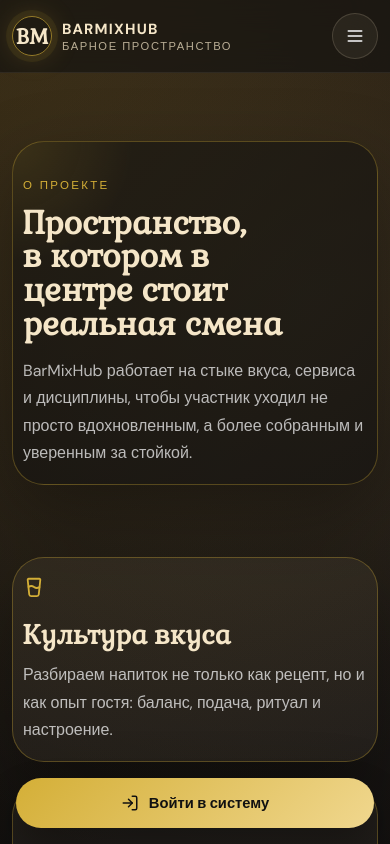
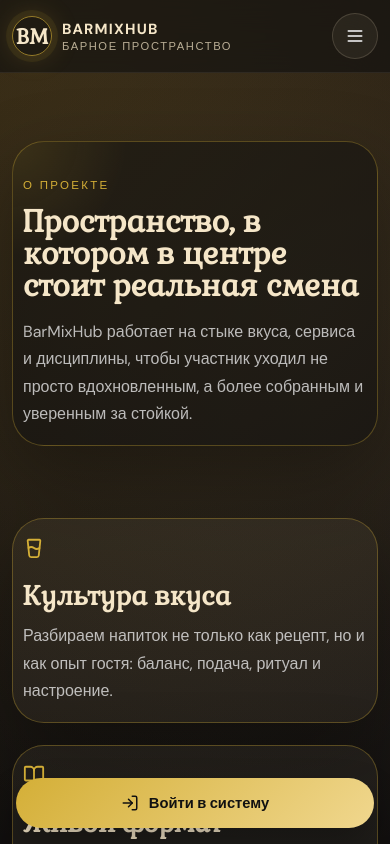
Before and after one commit to Mertozqq/barmixhub, a React (Vite) app: page /about in a window 390 px wide. Shown: the top 844 px of the page. Built offline with nearby package versions, Linux system fonts and the light colour scheme.

Commit message:
fix mobile 2

```diff
--- a/src/style.css
+++ b/src/style.css
@@ -1711,7 +1711,7 @@ p {
   }
 
   .page-hero__card h1 {
-    font-size: clamp(1.75rem, 9.4vw, 2rem);
+    font-size: clamp(1.75rem, 9.4vw, 1.9rem);
     line-height: 1.06;
   }
 
```
